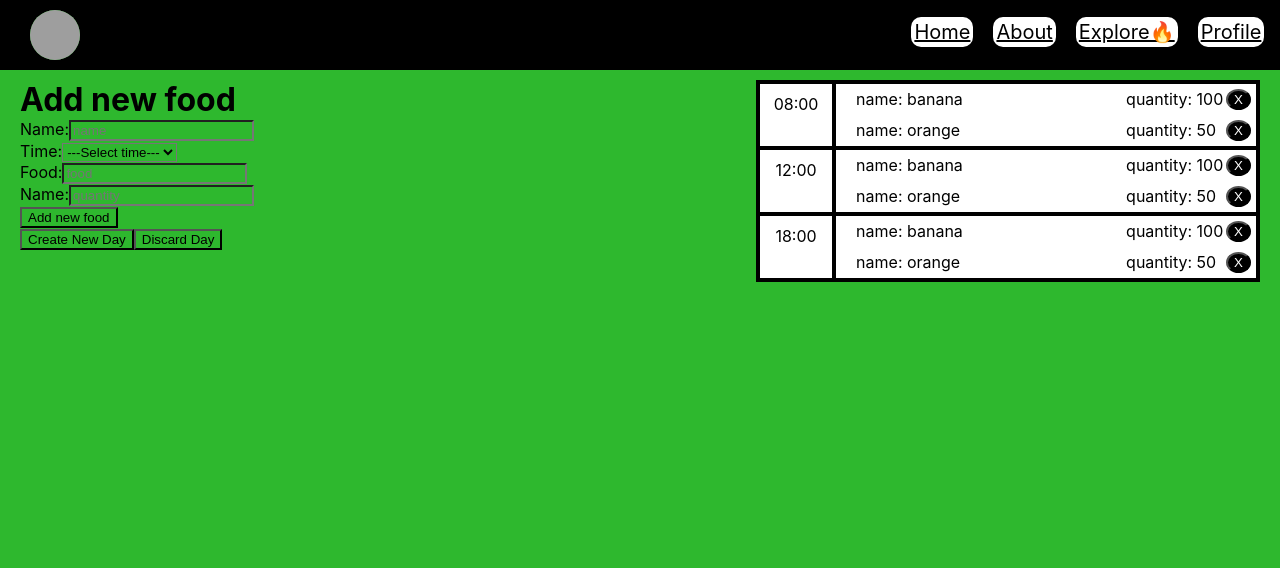
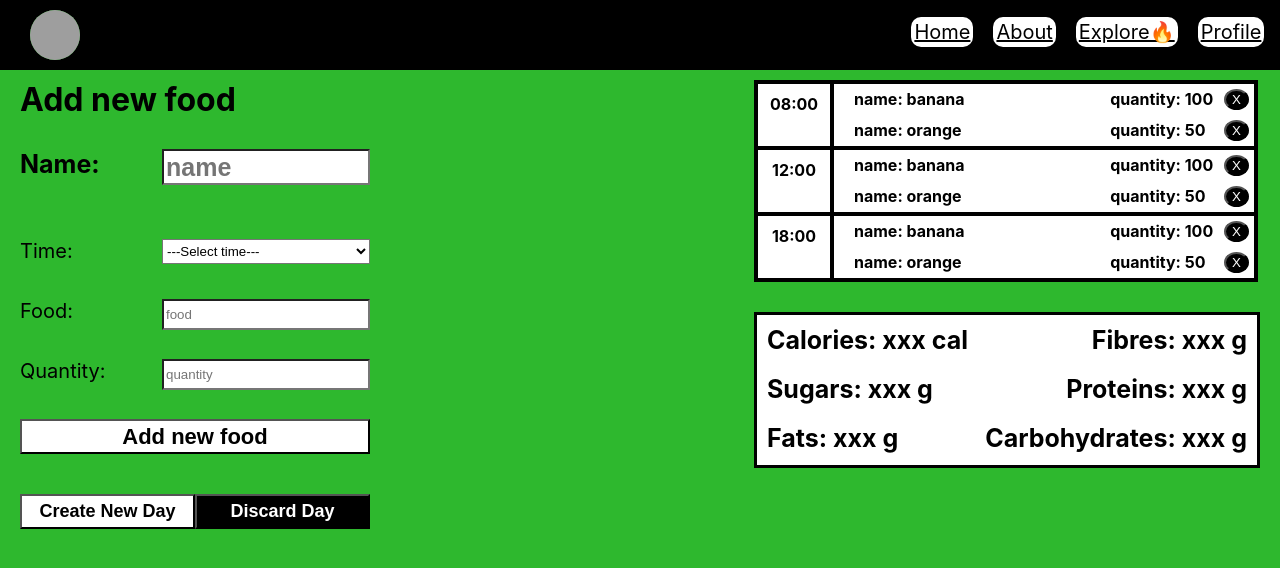
Before and after one commit to tirzan01/final-project-phase-5, a React (Create React App) app in the folder client/: page /day in a window 1280 px wide. Shown: the top 568 px of the page. Built offline with nearby package versions, Linux system fonts and the light colour scheme; grey boxes are pictures that could not be loaded.

Commit message:
add features involving fetch to new-day

```diff
--- a/client/src/App.css
+++ b/client/src/App.css
@@ -136,6 +136,7 @@
   padding: 10px;
   border-right: 4px solid black;
   background-color: white;
+  font-weight: bold;
 }
 
 .food-qty-container {
@@ -154,11 +155,13 @@
 .food-name-display-day {
   width: 270px;
   background-color: white;
+  font-weight: bold;
 }
 
 .food-qty-display-day {
-  width: 100px;
+  width: 120px;
   background-color: white;
+  font-weight: bold;
 }
 
 .remove-food-display-day {
@@ -176,3 +179,105 @@
   border: 2px solid black;
 
 }
+
+#add-new-food {
+  width: 350px;
+}
+
+.label-add-new-food {
+  font-size: 20px;
+
+}
+
+.input-add-new-food {
+  float: right;
+  width: 200px;
+  height: 25px;
+  background-color: white;
+}
+
+.input-add-new-food.select-time {
+  width: 208px;
+}
+
+.select-name {
+  font-size: 25px;
+  font-weight: bold;
+  height: 30px;
+}
+
+.add-new-food-fields.select-name {
+  margin-bottom: 30px;
+  margin-top: 30px;
+}
+
+.add-new-food-fields {
+  height: 40px;
+}
+
+.new-day-btn {
+  width: 50%;
+  height: 35px;
+  font-weight: bold;
+  font-size: 18px;
+}
+
+.new-day-btn.create {
+  background-color: white;
+}
+
+.new-day-btn.discard {
+background-color: black;
+color: white;
+}
+
+#add-new-food-btn {
+  width: 100%;
+  height: 35px;
+  margin-bottom: 40px;
+  background-color: white;
+  font-size: 22px;
+  font-weight: bold;
+}
+
+#new-day-nutriens-details {
+  text-align: center;
+  width: 500px;
+  border: 3px solid black;
+  background-color: white;
+  margin-top: 30px;
+  height: 150px;
+}
+
+.new-day-nutrient-single-detail {
+  background-color: white;
+  font-size: 25px;
+  font-weight: bold;
+  height: 29px;
+  margin: 10px;
+}
+
+.new-day-nutrient-single-detail.right {
+  float: right;
+}
+
+.new-day-nutrient-single-detail.left {
+  float: left;
+}
+
+#auto-complete-food-box {
+  background-color: white;
+  width: 204px;
+  z-index: 1;
+  left: 161px;
+  margin-top: 7px;
+  position: absolute;
+  border: 2px solid black;
+  border-bottom: 0px;
+}
+
+.auto-complete-single-food {
+  background-color: white;
+  height: 30px;
+  border-bottom: 2px solid black;
+}
--- a/client/src/js/day/addNewFood.jsx
+++ b/client/src/js/day/addNewFood.jsx
@@ -11,19 +11,29 @@ class AddNewFood extends React.Component {
     this.state = {
       name: '',
       time: '',
-      food: '',
+      foodName: '',
+      foodId: null,
       qty: ''
     }
   }
   handleSubmit = e => {
     e.preventDefault()
-    const newFood = {food: this.state.food, qty: this.state.qty}
+    const newFood = {
+      foodName: this.state.foodName,
+      foodId: this.state.foodId,
+      qty: this.state.qty
+    }
     this.props.addNewFood(newFood, this.state.time)
     this.setState({
       time: '',
-      food: '',
+      foodName: '',
+      foodId: null,
       qty: ''
     })
+  }
+
+  handleClick = (foodName, foodId) => {
+    this.setState({foodName, foodId})
   }
 
   handleChange = e => {
@@ -34,15 +44,17 @@ class AddNewFood extends React.Component {
     return <div id='add-new-food'>
       <h1>Add new food</h1>
       <div className='new-food-input'>
-        <form onSubmit={this.handleSubmit}>
+        <form onSubmit={this.handleSubmit} autoComplete="off">
           <SelectName handleChange={this.handleChange} name={this.state.name} /><br/>
           <SelectTime handleChange={this.handleChange} time={this.state.time} /><br/>
-          <SelectFood handleChange={this.handleChange} food={this.state.food} /><br/>
+          <SelectFood handleChange={this.handleChange} food={this.state.foodName} handleClick={this.handleClick} /><br/>
           <SelectQty handleChange={this.handleChange} qty={this.state.qty} /><br/>
-          <input type="submit" value='Add new food' />
+          <input type="submit" value='Add new food' id='add-new-food-btn' />
         </form>
-        <button type='submit'>Create New Day</button>
-        <button onClick={this.props.discardDay}>Discard Day</button>
+        <button className='new-day-btn create'>Create New Day</button>
+        <button className='new-day-btn discard' onClick={this.props.discardDay}>
+          Discard Day
+          </button>
       </div>
     </div>
   }
--- /dev/null
+++ b/client/src/js/day/autoCompleteFoodSelection.jsx
@@ -0,0 +1,19 @@
+import React from "react"
+
+const AutoCompleteFoodSelection = ({ displayFood, handleClick }) => {
+  return <div id='auto-complete-food-box'>
+    {
+      displayFood.map(f => (
+        <div
+          key={f.id}
+          className='auto-complete-single-food'
+          onClick={() => handleClick(f.name, f.id)}
+        >
+          {f.name}
+        </div>
+      ))
+    }
+  </div>
+}
+
+export default AutoCompleteFoodSelection
--- /dev/null
+++ b/client/src/js/day/dayNutrientsDetails.jsx
@@ -0,0 +1,11 @@
+import React from "react"
+
+const DayNutrientsDetails = ({ day }) => {
+  return <div id='new-day-nutriens-details'>
+    <span className='new-day-nutrient-single-detail left'>Calories: xxx cal</span><span className='new-day-nutrient-single-detail right'>Fibres: xxx g</span><br/>
+    <span className='new-day-nutrient-single-detail left'>Sugars: xxx g</span><span className='new-day-nutrient-single-detail right'>Proteins: xxx g</span><br/>
+    <span className='new-day-nutrient-single-detail left'>Fats: xxx g</span><span className='new-day-nutrient-single-detail right'>Carbohydrates: xxx g</span><br/>
+  </div>
+}
+
+export default DayNutrientsDetails
--- a/client/src/js/day/displayDay.jsx
+++ b/client/src/js/day/displayDay.jsx
@@ -1,4 +1,5 @@
 import React from "react"
+import DayNutrientsDetails from "./dayNutrientsDetails"
 import DisplayFoodTimeContainer from "./DisplayFoodTimeContainer"
 
 class DisplayDay extends React.Component {
@@ -11,7 +12,8 @@ class DisplayDay extends React.Component {
   render() {
     const { day } = this.props
 
-    return <div id='display-day'>
+    return <div>
+      <div id='display-day'>
         {
           day[0]
           ?
@@ -27,6 +29,8 @@ class DisplayDay extends React.Component {
           <h1 id='display-day-no-food'>Nothing added yet</h1>
         }
       </div>
+      <DayNutrientsDetails day={day} />
+    </div>
 
   }
 }
--- a/client/src/js/day/displaySingleFood.jsx
+++ b/client/src/js/day/displaySingleFood.jsx
@@ -2,11 +2,11 @@ import React from "react"
 
 const DisplaySingleFood = ({ f, handleClick }) => (
   <div className='single-food-qty-display' >
-    <div className='food-name-display-day'>name: {f.food}</div>
+    <div className='food-name-display-day'>name: {f.foodName}</div>
     <div className='food-qty-display-day'>quantity: {f.qty}</div>
     <button
       className='remove-food-display-day'
-      onClick={() => handleClick(f.food)}>
+      onClick={() => handleClick(f.foodName)}>
       X
     </button>
     <br/>
--- a/client/src/js/day/newDay.jsx
+++ b/client/src/js/day/newDay.jsx
@@ -11,22 +11,22 @@ class Day extends React.Component {
         {
           time: '08:00',
           foods: [
-            { food: 'banana', qty: '100' },
-            { food: 'orange', qty: '50' }
+            { foodName: 'banana', foodId: 1, qty: '100' },
+            { foodName: 'orange', foodId: 1, qty: '50' }
           ]
         },
         {
           time:'12:00',
           foods: [
-              { food: 'banana', qty: '100' },
-              { food: 'orange', qty: '50' }
+              { foodName: 'banana', foodId: 1, qty: '100' },
+              { foodName: 'orange', foodId: 1, qty: '50' }
             ]
         },
         {
           time:'18:00',
           foods: [
-              { food: 'banana', qty: '100' },
-              { food: 'orange', qty: '50' }
+              { foodName: 'banana', foodId: 1, qty: '100' },
+              { foodName: 'orange', foodId: 1, qty: '50' }
             ]
         },
       ]
@@ -35,7 +35,7 @@ class Day extends React.Component {
 
   removeFood = (food, time) => {
     let singlePart = this.state.day.find(s => s.time === time)
-    singlePart.foods = singlePart.foods.filter(f => f.food !== food)
+    singlePart.foods = singlePart.foods.filter(f => f.foodName !== food)
     let updatedDay = this.state.day.filter(s => s.time !== time)
     if(singlePart.foods[0]) {
       updatedDay.push(singlePart)
--- a/client/src/js/day/selectFood.jsx
+++ b/client/src/js/day/selectFood.jsx
@@ -1,11 +1,55 @@
 import React from "react"
+import AutoCompleteFoodSelection from "./autoCompleteFoodSelection"
 
 
-const SelectFood = ({ handleChange, food }) => (
-  <React.Fragment>
-    <label htmlFor="food">Food:</label>
-    <input type="text" name='food' placeholder='food' value={food} onChange={handleChange} />
-  </React.Fragment>
-)
+const SelectFood = ({ handleChange, food, handleClick }) => {
+  const [displayFood, setDisplayFood] = React.useState([])
+
+  const [displayBox, setDisplayBox] = React.useState(false)
+
+  const handleFoodChange = e => {
+    handleChange(e)
+    fetch('/foods')
+      .then(resp => resp.json())
+      .then(foods => {
+        let displayFood = foods.filter(f => f.name.toLowerCase().startsWith(e.target.value.toLowerCase())).slice(0, 3)
+        setDisplayFood(displayFood)
+      })
+  }
+
+  const handleBlur = () => {
+    const timeOut = setTimeout(() => {
+      setDisplayBox(false)
+      clearTimeout(timeOut)
+    }, 500)
+  }
+
+  const handleClickAndDeleteBox = (name, id) => {
+    handleClick(name, id)
+    setDisplayBox(false)
+    setDisplayFood([{name, id}])
+  }
+
+  return <div className='add-new-food-fields'>
+    <label htmlFor="food" className='label-add-new-food'>Food:</label>
+    <input
+    type="text"
+    name='foodName'
+    className='input-add-new-food'
+    placeholder='food'
+    value={food}
+    onChange={handleFoodChange}
+    onFocus={() => setDisplayBox(true)}
+    onBlur={handleBlur}
+  />
+  {
+    displayBox
+    ?
+    <AutoCompleteFoodSelection displayFood={displayFood} handleClick={handleClickAndDeleteBox} />
+    :
+    null
+  }
+  </div>
+}
 
 export default SelectFood
--- a/client/src/js/day/selectName.jsx
+++ b/client/src/js/day/selectName.jsx
@@ -2,10 +2,17 @@ import React from "react"
 
 
 const SelectName = ({ handleChange, name }) => (
-  <React.Fragment>
-    <label htmlFor="name">Name:</label>
-    <input type="text" name='name' placeholder='name' value={name} onChange={handleChange} />
-  </React.Fragment>
+  <div className='add-new-food-fields select-name'>
+    <label htmlFor="name" className='label-add-new-food select-name'>Name:</label>
+    <input
+      type="text"
+      name='name'
+      className='input-add-new-food select-name'
+      placeholder='name'
+      value={name}
+      onChange={handleChange}
+    />
+  </div>
 )
 
 export default SelectName
--- a/client/src/js/day/selectQty.jsx
+++ b/client/src/js/day/selectQty.jsx
@@ -2,10 +2,17 @@ import React from "react"
 
 
 const SelectQty = ({ handleChange, qty }) => (
-  <React.Fragment>
-    <label htmlFor="qty">Name:</label>
-    <input type="text" name='qty' placeholder='quantity' value={qty} onChange={handleChange} />
-  </React.Fragment>
+  <div className='add-new-food-fields'>
+    <label htmlFor="qty" className='label-add-new-food'>Quantity:</label>
+    <input
+      type="text"
+      className='input-add-new-food'
+      name='qty'
+      placeholder='quantity'
+      value={qty}
+      onChange={handleChange}
+    />
+  </div>
 )
 
 export default SelectQty
--- a/client/src/js/day/selectTime.jsx
+++ b/client/src/js/day/selectTime.jsx
@@ -2,13 +2,13 @@ import React from "react"
 
 
 const SelectTime = ({ handleChange,time }) => (
-  <React.Fragment>
-    <label htmlFor="time">Time:</label>
-    <select name="time" value={time} onChange={handleChange}>
-      <option value={null}>---Select time---</option>
-      {options.map((time, i) => <option value={time} key={i}>{time}</option>)}
-    </select>
-  </React.Fragment>
+    <div className='add-new-food-fields'>
+      <label htmlFor="time" className='label-add-new-food'>Time:</label>
+      <select name="time" value={time} className='input-add-new-food select-time' onChange={handleChange}>
+        <option value={null}>---Select time---</option>
+        {options.map((time, i) => <option value={time} key={i}>{time}</option>)}
+      </select>
+    </div>
 )
 
 export default SelectTime
```
Also changed, not shown: 2 other files (tests, documents, lock files or other folders). Lines whose indentation alone changed are shown as unchanged.
